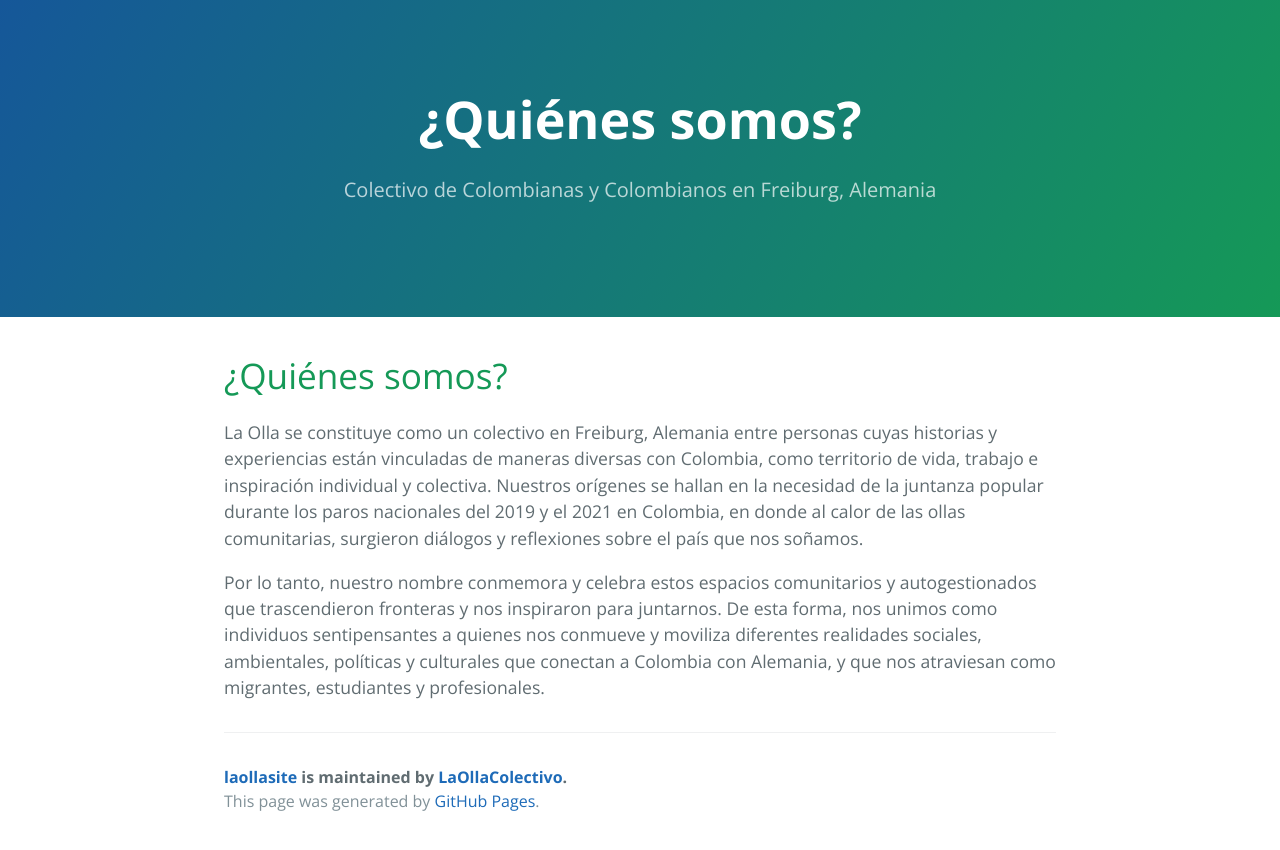
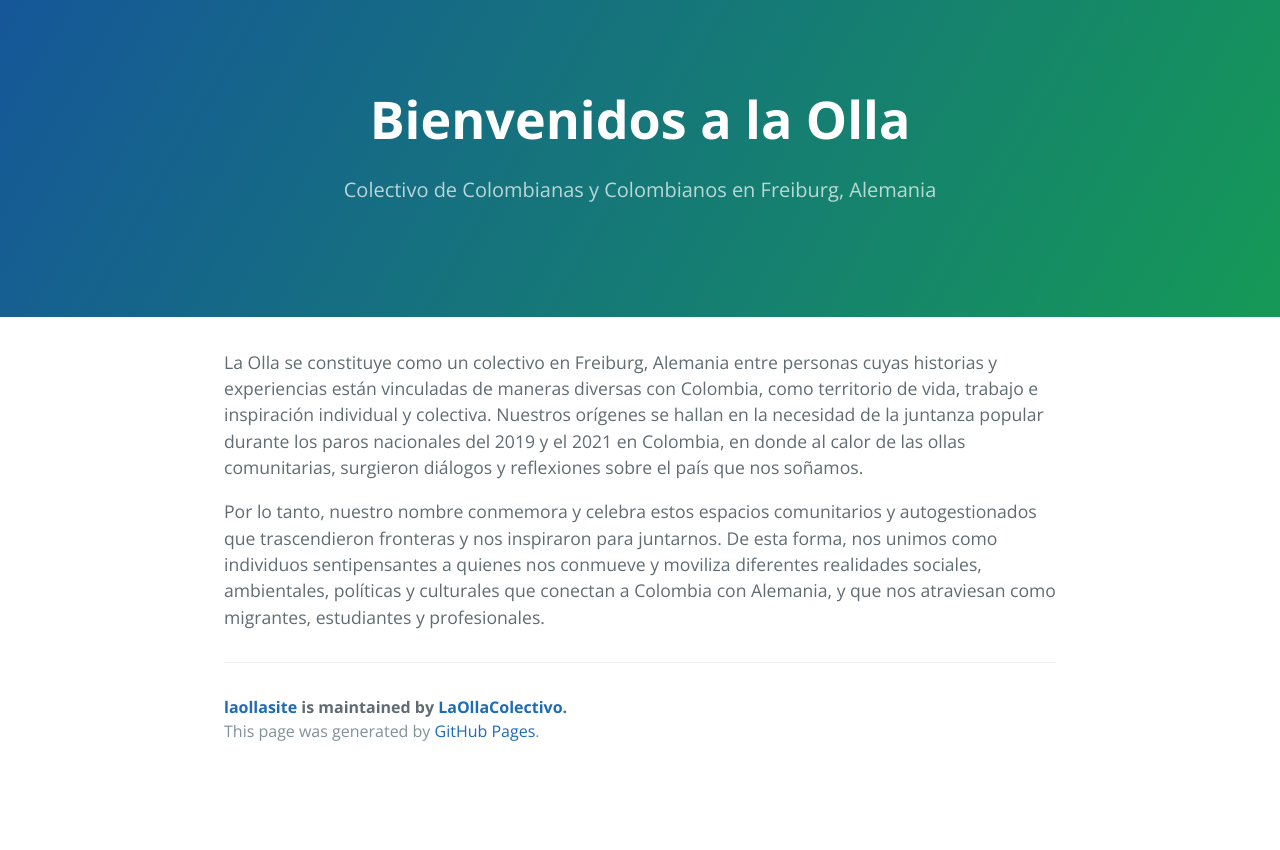
Before and after one commit to LaOllaColectivo/laollasite, a Jekyll site: the page built from index.md, in a window 1280 px wide. Shown: the top 850 px of the page. Built offline with Jekyll 4.4.1, drawn with Linux system fonts in a browser that asks for light colours; our own code applies the rules of GitHub Pages for plain Markdown files.

Commit message:
Update index.md

```diff
--- a/index.md
+++ b/index.md
@@ -1,5 +1,3 @@
-# ¿Quiénes somos?
-
 La Olla se constituye como un colectivo en Freiburg, Alemania entre personas cuyas historias y experiencias están vinculadas de maneras diversas con Colombia, como territorio de vida, trabajo e inspiración individual y colectiva. Nuestros orígenes se hallan en la necesidad de la juntanza popular durante los paros nacionales del 2019 y el 2021 en Colombia, en donde al calor de las ollas comunitarias, surgieron diálogos y reflexiones sobre el país que nos soñamos.
 
 Por lo tanto, nuestro nombre conmemora y celebra estos espacios comunitarios y autogestionados que trascendieron fronteras y nos inspiraron para juntarnos. De esta forma, nos unimos como individuos sentipensantes a quienes nos conmueve y moviliza diferentes realidades sociales, ambientales, políticas y culturales que conectan a Colombia con Alemania, y que nos atraviesan como migrantes, estudiantes y profesionales.
```
